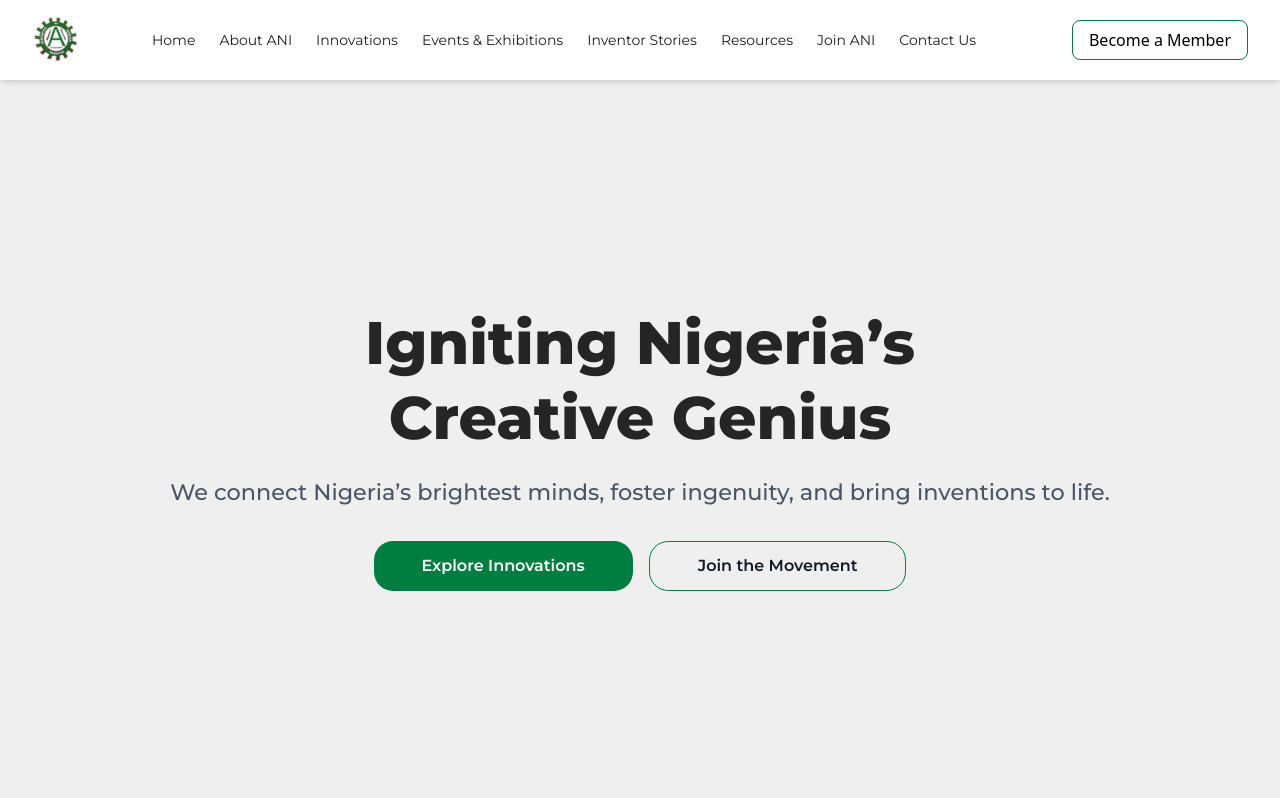
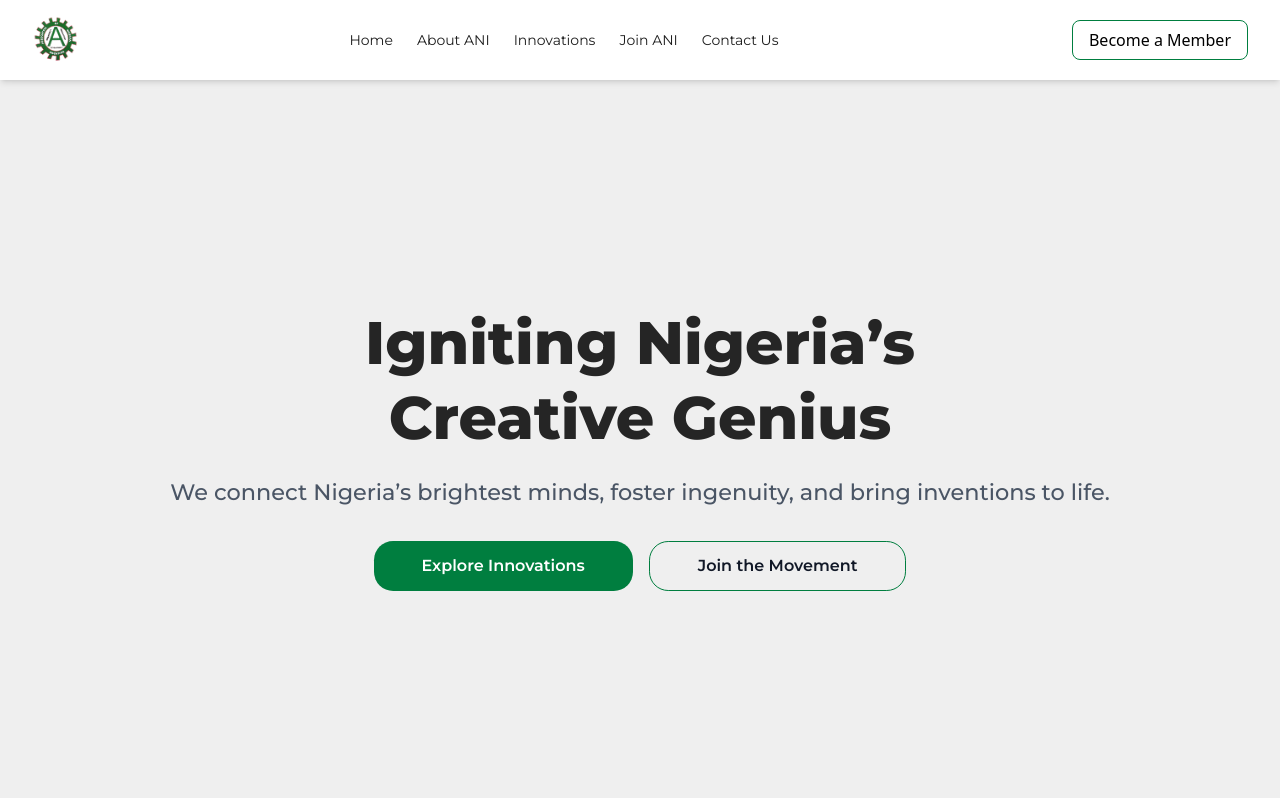
Before and after one commit to Starwox-IT/ANI, a React (Vite) app: page / in a window 1280 px wide. Shown: the top 798 px of the page. Built offline with nearby package versions, Linux system fonts and the light colour scheme.

Commit message:
Commented out some navigation links

```diff
--- a/src/components/Home/Nav/Nav.jsx
+++ b/src/components/Home/Nav/Nav.jsx
@@ -15,9 +15,9 @@ export default function Nav() {
     { name: "Home", href: "/" },
     { name: "About ANI", href: "/about" },
     { name: "Innovations", href: "/innovations" },
-    { name: "Events & Exhibitions", href: "#" },
-    { name: "Inventor Stories", href: "#" },
-    { name: "Resources", href: "#" },
+    // { name: "Events & Exhibitions", href: "#" },
+    // { name: "Inventor Stories", href: "#" },
+    // { name: "Resources", href: "#" },
     { name: "Join ANI", href: "/join" },
     { name: "Contact Us", href: "/contact" },
   ];
--- a/src/index.css
+++ b/src/index.css
@@ -1,17 +1,16 @@
-@import url('https://fonts.googleapis.com/css2?family=Montserrat:ital,wght@0,100..900;1,100..900&display=swap');
-@import url('https://fonts.googleapis.com/css2?family=Open+Sans:ital,wght@0,300..800;1,300..800&display=swap');
-@import url('https://fonts.googleapis.com/css2?family=Quicksand:wght@300..700&display=swap');
-@import url('https://fonts.googleapis.com/css2?family=Lato:ital,wght@0,100;0,300;0,400;0,700;0,900;1,100;1,300;1,400;1,700;1,900&display=swap');
+@import url("https://fonts.googleapis.com/css2?family=Montserrat:ital,wght@0,100..900;1,100..900&display=swap");
+@import url("https://fonts.googleapis.com/css2?family=Open+Sans:ital,wght@0,300..800;1,300..800&display=swap");
+@import url("https://fonts.googleapis.com/css2?family=Quicksand:wght@300..700&display=swap");
+@import url("https://fonts.googleapis.com/css2?family=Lato:ital,wght@0,100;0,300;0,400;0,700;0,900;1,100;1,300;1,400;1,700;1,900&display=swap");
 
 @import "tailwindcss";
 
 @theme {
-    --font-montserrat: "Montserrat", sans-serif;
-    --font-open-sans: "Open Sans", sans-serif;
-    --font-quicksand: "Quicksand", sans-serif;
-    --font-lato: "Lato", sans-serif;
-    --color-primary: #007E3F;
-
+  --font-montserrat: "Montserrat", sans-serif;
+  --font-open-sans: "Open Sans", sans-serif;
+  --font-quicksand: "Quicksand", sans-serif;
+  --font-lato: "Lato", sans-serif;
+  --color-primary: #007e3f;
 }
 
 @layer utilities {
@@ -57,7 +56,7 @@
 
 /* card minimum width for mobile marquee items */
 .principles-card {
-  min-width: 280px;  /* adjust to taste (280-320 recommended) */
+  min-width: 280px; /* adjust to taste (280-320 recommended) */
 }
 
 /* optional: hide scrollbar if you have custom CSS for that */
@@ -68,16 +67,15 @@
 /* slick carousel custom dots */
 .custom-dots li button:before {
   font-size: 8px !important;
-  color: #007E3F !important;
+  color: #007e3f !important;
   opacity: 0.4;
   margin-top: 13em;
 }
 
 .custom-dots li.slick-active button:before {
   opacity: 1;
-  color: #007E3F !important;
+  color: #007e3f !important;
 }
-
 
 .swiper-pagination {
   @apply relative mt-4 text-center;
```
